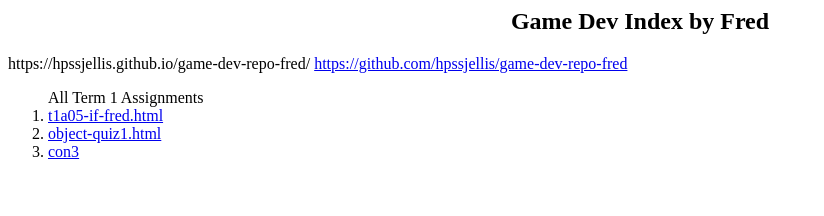
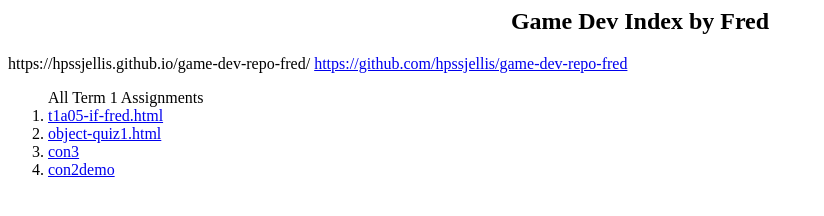
Before and after one commit to hpssjellis/game-dev-repo-fred, a plain HTML site: page index.html in a window 1280 px wide. Shown: the whole page, without its empty margins (0-824 px from the left). Drawn offline with Linux system fonts and the light colour scheme.

Commit message:
Update index.html

```diff
--- a/index.html
+++ b/index.html
@@ -13,3 +13,4 @@ https://hpssjellis.github.io/game-dev-repo-fred/
 <li>  <a href="t1a05-if-fred.html">t1a05-if-fred.html</a>
 <li> <a href="object-quiz1.html">object-quiz1.html</a>
 <li> <a href="con3">con3</a>
+<li> <a href="con2demo">con2demo</a>
```
